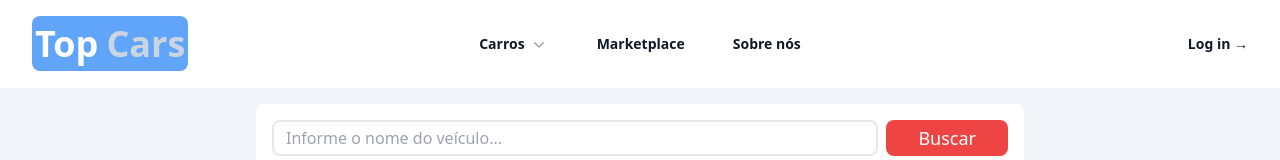
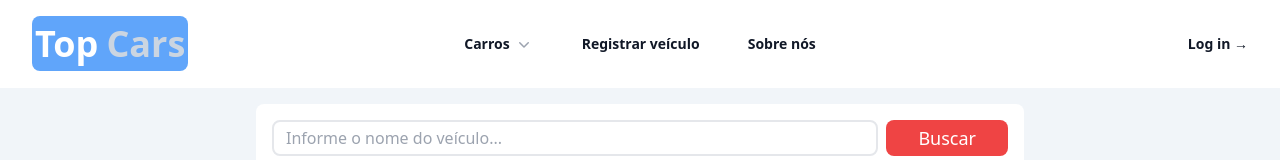
Before and after one commit to igor-montezuma-dev/top-cars, a React (Vite) app: page / in a window 1280 px wide. Shown: the top 160 px of the page. Built offline with nearby package versions, Linux system fonts and the light colour scheme.

Commit message:
feat: Add routering to register vehicle form

```diff
--- a/src/components/header/index.tsx
+++ b/src/components/header/index.tsx
@@ -143,9 +143,9 @@
             </PopoverPanel>
           </Popover>
 
-          <a href="#" className="text-sm font-semibold leading-6 text-gray-900">
-            Marketplace
-          </a>
+          <span className="text-sm font-semibold leading-6 text-gray-900">
+            <Link to={`/register`}>Registrar veículo</Link>
+          </span>
           <a href="#" className="text-sm font-semibold leading-6 text-gray-900">
             Sobre nós
           </a>
@@ -213,12 +213,9 @@
                   )}
                 </Disclosure>
 
-                <a
-                  href="#"
-                  className="-mx-3 block rounded-lg px-3 py-2 text-base font-semibold leading-7 text-gray-900 hover:bg-gray-50"
-                >
-                  Marketplace
-                </a>
+                <span className="-mx-3 block rounded-lg px-3 py-2 text-base font-semibold leading-7 text-gray-900 hover:bg-gray-50">
+                  <Link to={`/register`}>Registrar veículo</Link>
+                </span>
                 <a
                   href="#"
                   className="-mx-3 block rounded-lg px-3 py-2 text-base font-semibold leading-7 text-gray-900 hover:bg-gray-50"
```
